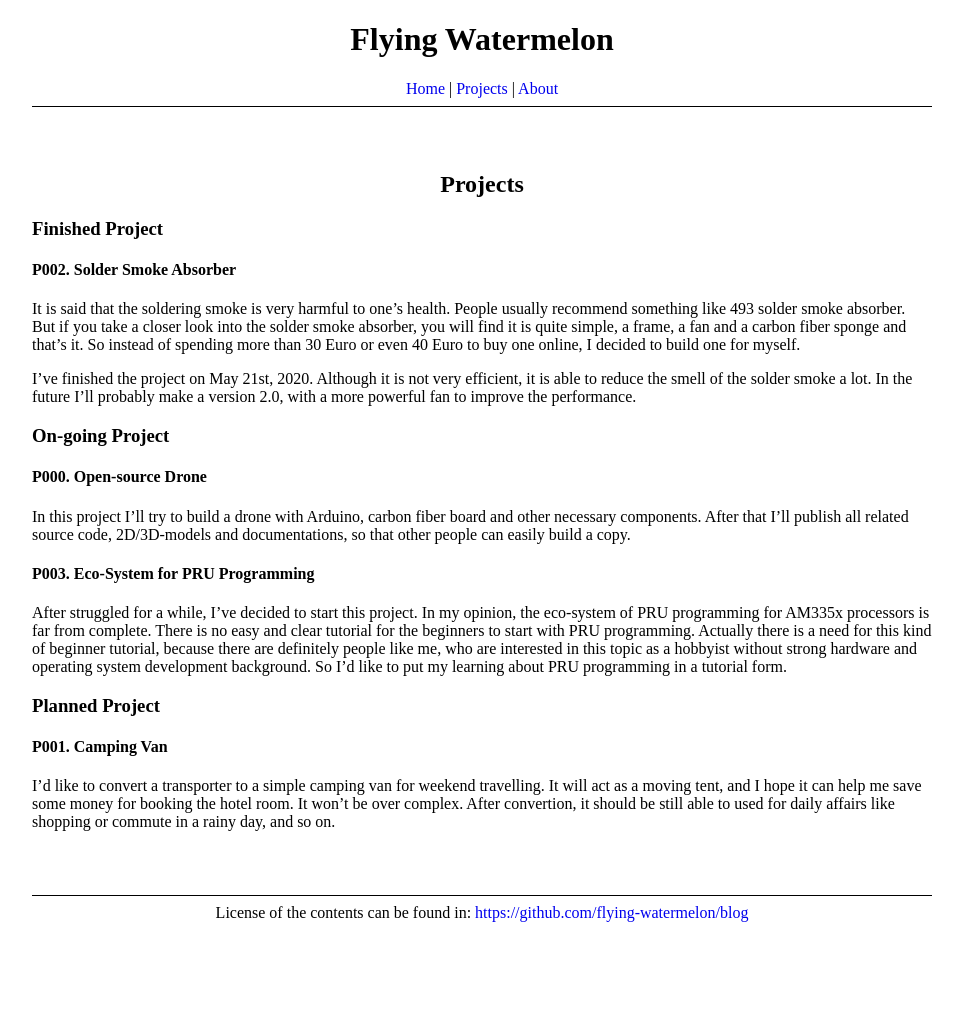
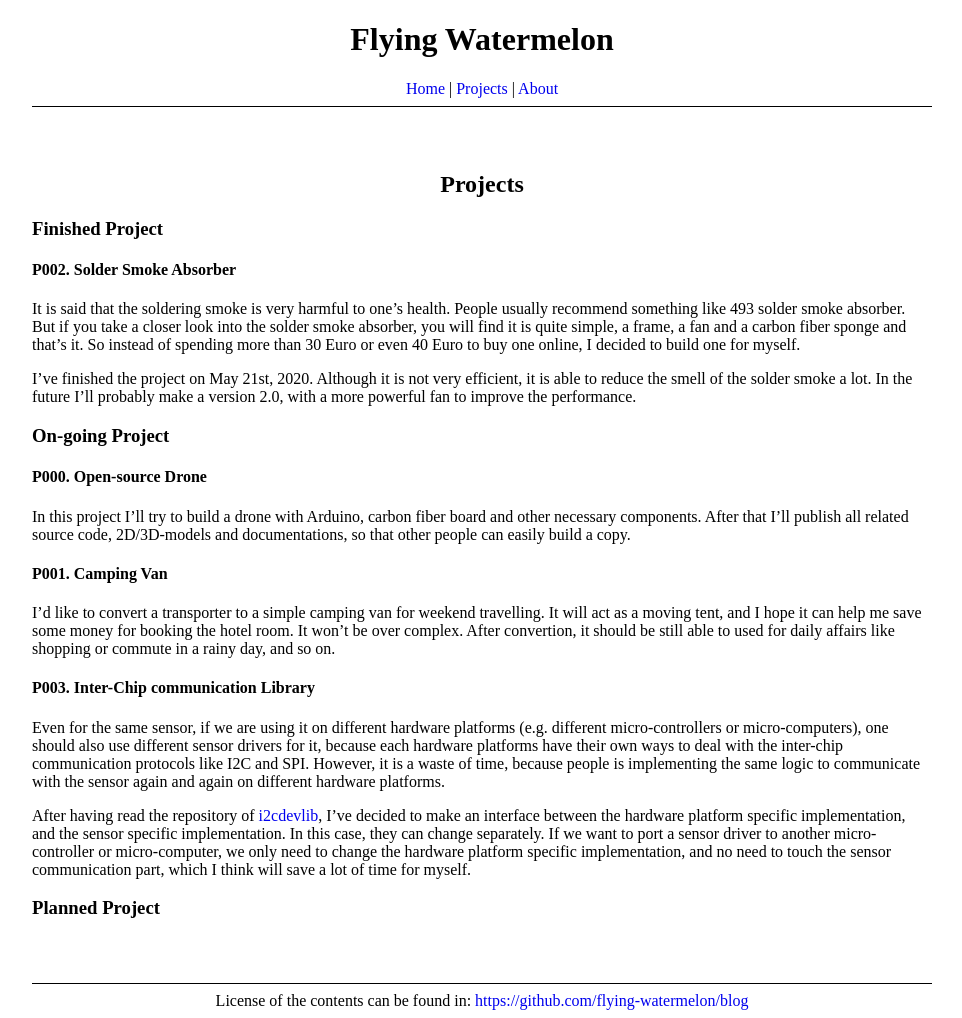
Before and after one commit to flying-watermelon/blog, a Jekyll site: the page built from projects.md, in a window 1280 px wide. Shown: the whole page, without its empty margins (158-1120 px from the left). Built offline with Jekyll 4.4.1, drawn with Linux system fonts in a browser that asks for light colours; before the commit the page ends 930 px from its top, so only the background shows below that.

Commit message:
Added another blog post, modified the project list.

```diff
--- a/projects.md
+++ b/projects.md
@@ -13,10 +13,12 @@ I've finished the project on May 21st, 2020. Although it is not very efficient,
 #### P000. Open-source Drone
 In this project I'll try to build a drone with Arduino, carbon fiber board and other necessary components. After that I'll publish all related source code, 2D/3D-models and documentations, so that other people can easily build a copy.
 
-#### P003. Eco-System for PRU Programming
-After struggled for a while, I've decided to start this project. In my opinion, the eco-system of PRU programming for AM335x processors is far from complete. There is no easy and clear tutorial for the beginners to start with PRU programming. Actually there is a need for this kind of beginner tutorial, because there are definitely people like me, who are interested in this topic as a hobbyist without strong hardware and operating system development background. So I'd like to put my learning about PRU programming in a tutorial form.
+#### P001. Camping Van
+I'd like to convert a transporter to a simple camping van for weekend travelling. It will act as a moving tent, and I hope it can help me save some money for booking the hotel room. It won't be over complex. After convertion, it should be still able to used for daily affairs like shopping or commute in a rainy day, and so on.
+
+#### P003. Inter-Chip communication Library
+Even for the same sensor, if we are using it on different hardware platforms (e.g. different micro-controllers or micro-computers), one should also use different sensor drivers for it, because each hardware platforms have their own ways to deal with the inter-chip communication protocols like I2C and SPI. However, it is a waste of time, because people is implementing the same logic to communicate with the sensor again and again on different hardware platforms.
+
+After having read the repository of [i2cdevlib](https://github.com/jrowberg/i2cdevlib), I've decided to make an interface between the hardware platform specific implementation, and the sensor specific implementation. In this case, they can change separately. If we want to port a sensor driver to another micro-controller or micro-computer, we only need to change the hardware platform specific implementation, and no need to touch the sensor communication part, which I think will save a lot of time for myself.
 
 ### Planned Project
-
-#### P001. Camping Van
-I'd like to convert a transporter to a simple camping van for weekend travelling. It will act as a moving tent, and I hope it can help me save some money for booking the hotel room. It won't be over complex. After convertion, it should be still able to used for daily affairs like shopping or commute in a rainy day, and so on.
```
Also changed, not shown: _posts/2020-06-22-start-of-the-camping-van-project.md (added, +24 -0 lines), assets/img/2020-06-22-after-removing-gum.png (added), assets/img/2020-06-22-all-cleaned-up.png (added), assets/img/2020-06-22-before-removing-gum.png (added), assets/img/2020-06-22-camping-van-floor-removed.png (added).
